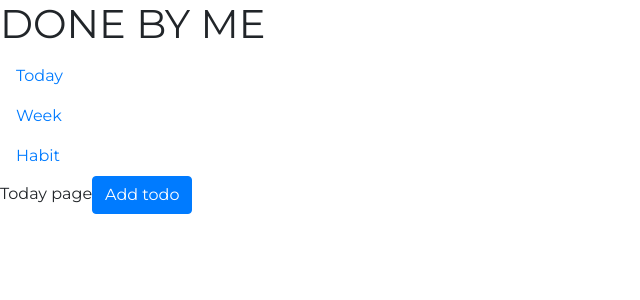
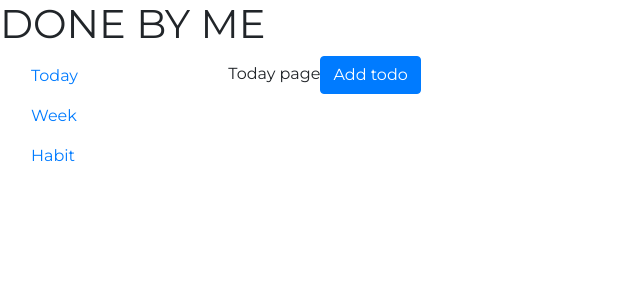
Before and after one commit to Sallykyki/done-by-me, a React (Create React App) app: page / in a window 1280 px wide. Shown: the top 300 px of the page, without its empty margins (0-640 px from the left). Built offline with nearby package versions, Linux system fonts and the light colour scheme; a web font is replaced by a local one.

Commit message:
style: rearrange layout

```diff
--- a/src/App.tsx
+++ b/src/App.tsx
@@ -6,13 +6,21 @@
 import TodayPage from "./pages/Today";
 import WeekPage from "./pages/Week";
 import HabitPage from "./pages/Habit";
+import Container from "react-bootstrap/Container";
+import Row from "react-bootstrap/Row";
+import Col from "react-bootstrap/Col";
 
 function App() {
   return (
     <div className="App">
       <h1>DONE BY ME</h1>
+      <Container fluid>
         <BrowserRouter>
+          <Row>
+            <Col lg={2} md={3}>
               <SideNav />
+            </Col>
+            <Col>
               <Switch>
                 <Route exact path="/">
                   <TodayPage />
@@ -24,7 +32,10 @@
                   <HabitPage />
                 </Route>
               </Switch>
+            </Col>
+          </Row>
         </BrowserRouter>
+      </Container>
     </div>
   );
 }
```
Lines whose indentation alone changed are shown as unchanged.
